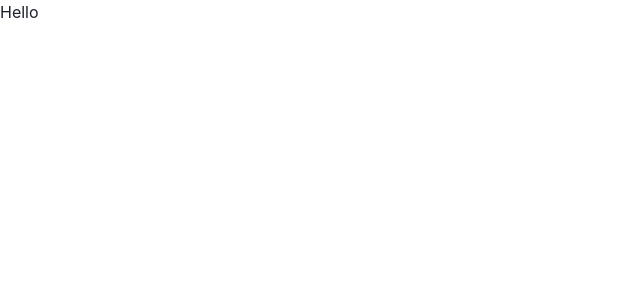
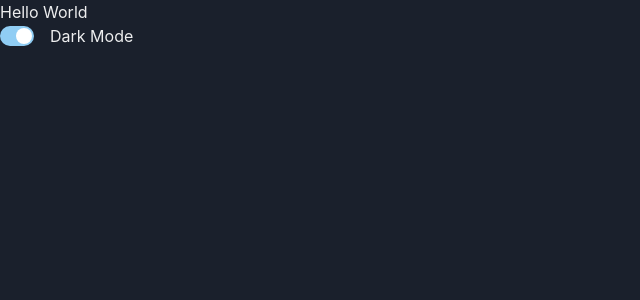
Before and after one commit to xBromsson/elixir_rpg, a React (Vite) app: page / in a window 1280 px wide. Shown: the top 300 px of the page, without its empty margins (0-640 px from the left). Built offline with nearby package versions, Linux system fonts and the light colour scheme.

Commit message:
built dark mode switch functionality

```diff
--- a/src/App.jsx
+++ b/src/App.jsx
@@ -1,7 +1,13 @@
 import { Text } from "@chakra-ui/react";
+import ColorModeSwitch from "./components/ColorModeSwitch";
 
 function App() {
-  return <Text>Hello</Text>;
+  return (
+    <div>
+      <Text>Hello World</Text>
+      <ColorModeSwitch></ColorModeSwitch>
+    </div>
+  );
 }
 
 export default App;
--- /dev/null
+++ b/src/components/ColorModeSwitch.jsx
@@ -0,0 +1,16 @@
+import { HStack, Switch, Text, useColorMode } from "@chakra-ui/react";
+
+const ColorModeSwitch = () => {
+  const { toggleColorMode, colorMode } = useColorMode();
+
+  return (
+    <HStack>
+      <Switch isChecked={colorMode === "dark"} onChange={toggleColorMode}>
+        {" "}
+      </Switch>
+      <Text>Dark Mode</Text>
+    </HStack>
+  );
+};
+
+export default ColorModeSwitch;
--- a/src/main.jsx
+++ b/src/main.jsx
@@ -1,12 +1,15 @@
 import React from "react";
 import ReactDOM from "react-dom/client";
-import { ChakraProvider } from "@chakra-ui/react";
+import { ChakraProvider, ColorModeScript } from "@chakra-ui/react";
 import theme from "./theme";
 import App from "./App";
 
 ReactDOM.createRoot(document.getElementById("root")).render(
   <React.StrictMode>
     <ChakraProvider theme={theme}>
+      <ColorModeScript initialColorMode="theme.config.initialColorMode">
+        {" "}
+      </ColorModeScript>
       <App />
     </ChakraProvider>
   </React.StrictMode>
--- a/src/theme.js
+++ b/src/theme.js
@@ -4,6 +4,11 @@ const colors = {
     main: 'yellow'
 }
 
-const theme = extendTheme({colors})
+const config = {
+    initialColorMode: 'dark',
+    useSystemColorMode: false
+}
+
+const theme = extendTheme({colors, config})
 
 export default theme;
```
